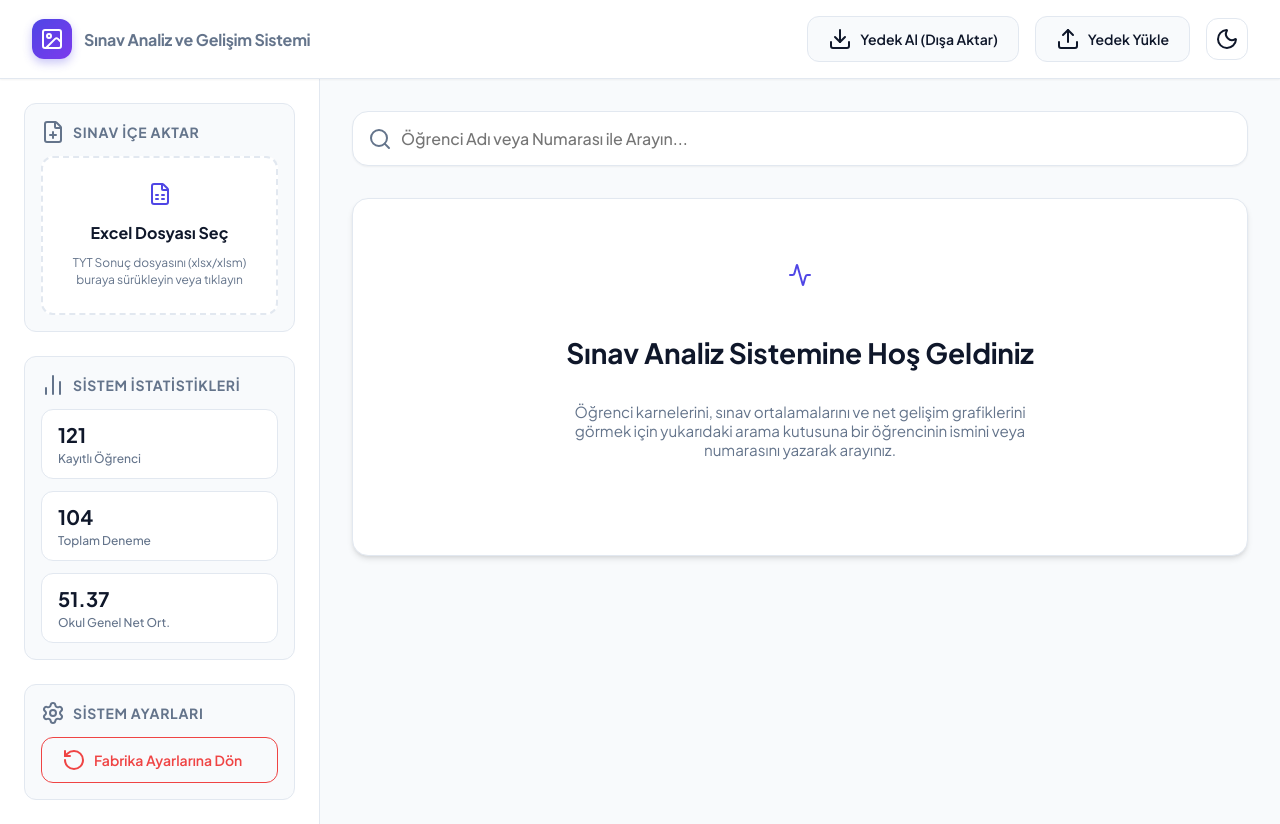
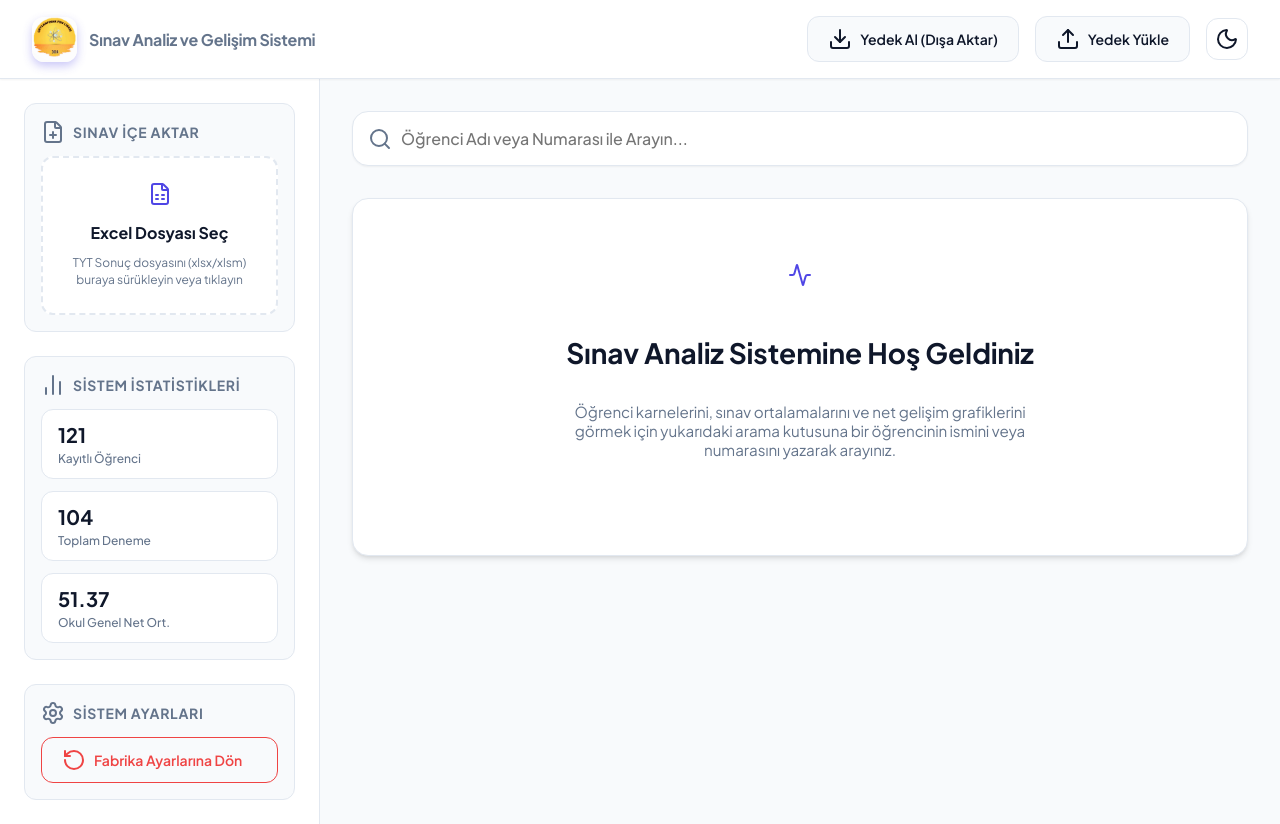
Before and after one commit to alizng1n/deneme-analizi, a plain HTML site: page index.html in a window 1280 px wide. Drawn offline with nearby package versions, Linux system fonts and the light colour scheme.

Commit message:
Logo guncellendi ve HTML koduna dogrudan entegre edildi

```diff
--- a/index.html
+++ b/index.html
@@ -615,10 +615,8 @@
 
     <header>
         <div class="logo-section">
-            <div class="logo-icon" id="logo-container" style="background: var(--accent-gradient); color: white; padding: 0.5rem; border-radius: var(--radius-md); display: flex; align-items: center; justify-content: center; box-shadow: 0 4px 10px rgba(79, 70, 229, 0.3); width: 40px; height: 40px;">
-                <!-- Logo image placeholder -->
-                <img id="logo-img" src="logo.png" alt="Logo" style="display:none; max-height: 100%; max-width: 100%; object-fit: contain;">
-                <i data-lucide="image" id="logo-placeholder"></i>
+            <div class="logo-icon" id="logo-container" style="background: transparent; padding: 0; border-radius: var(--radius-md); display: flex; align-items: center; justify-content: center; width: 45px; height: 45px; overflow: hidden;">
+                <img id="logo-img" src="logo.png" alt="Logo" style="max-height: 100%; max-width: 100%; object-fit: contain;">
             </div>
             <div>
                 <p class="logo-subtitle" style="font-size: 1rem; font-weight: 700; letter-spacing: -0.01em;">Sınav Analiz ve Gelişim Sistemi</p>
@@ -789,29 +787,7 @@
             initIndexedDB();
             initSearch();
             setupDragAndDrop();
-            checkLogo();
         });
-
-        // Check if logo.png exists and load it
-        function checkLogo() {
-            const logoImg = document.getElementById('logo-img');
-            const logoPlaceholder = document.getElementById('logo-placeholder');
-            const logoContainer = document.getElementById('logo-container');
-
-            const img = new Image();
-            img.src = 'logo.png';
-            img.onload = function() {
-                logoImg.style.display = 'block';
-                logoPlaceholder.style.display = 'none';
-                logoContainer.style.background = 'transparent';
-                logoContainer.style.boxShadow = 'none';
-                logoContainer.style.padding = '0';
-            };
-            img.onerror = function() {
-                logoImg.style.display = 'none';
-                logoPlaceholder.style.display = 'block';
-            };
-        }
 
         // Theme management
         function initTheme() {
```
Also changed, not shown: logo.png (added).
